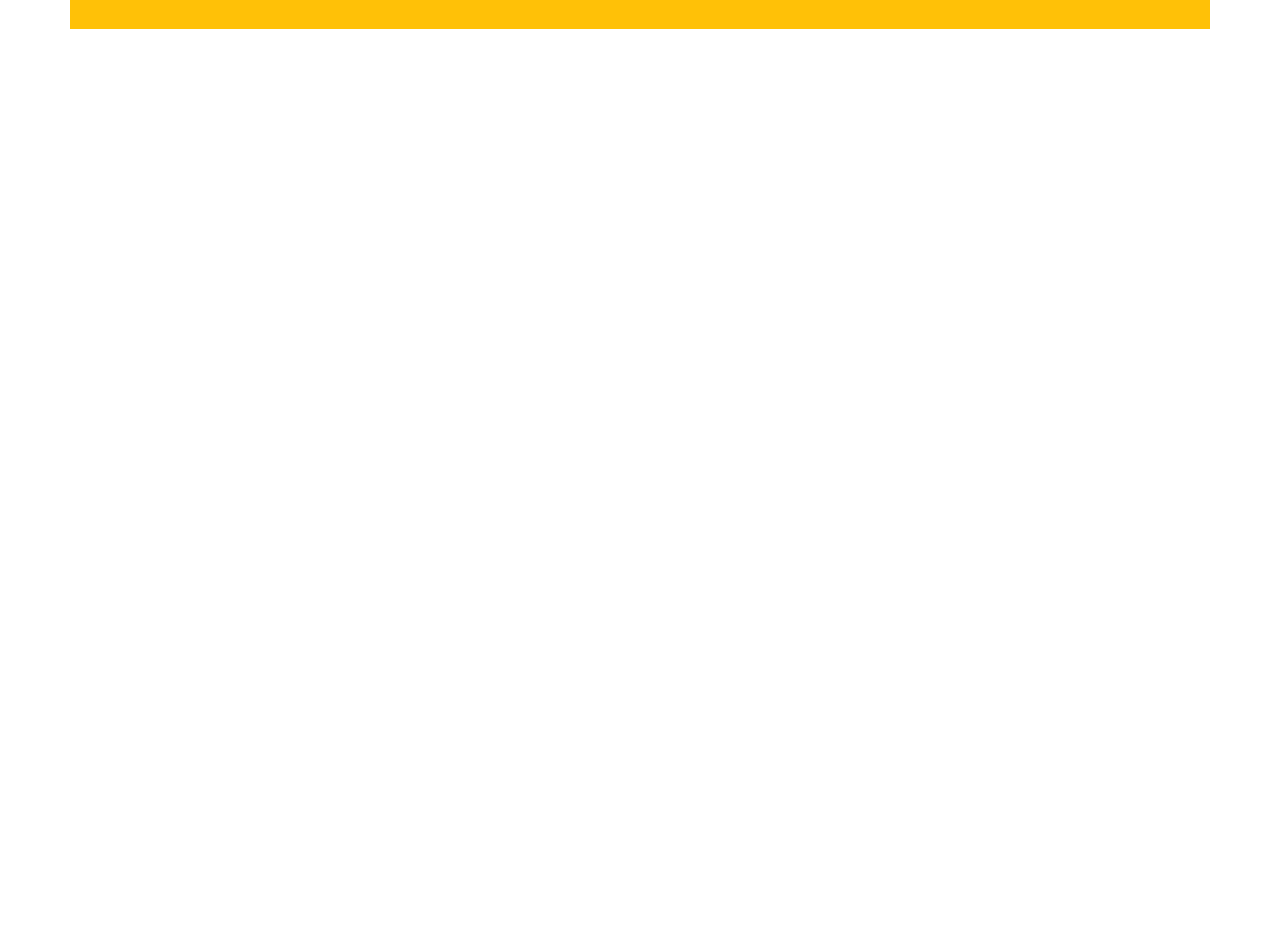
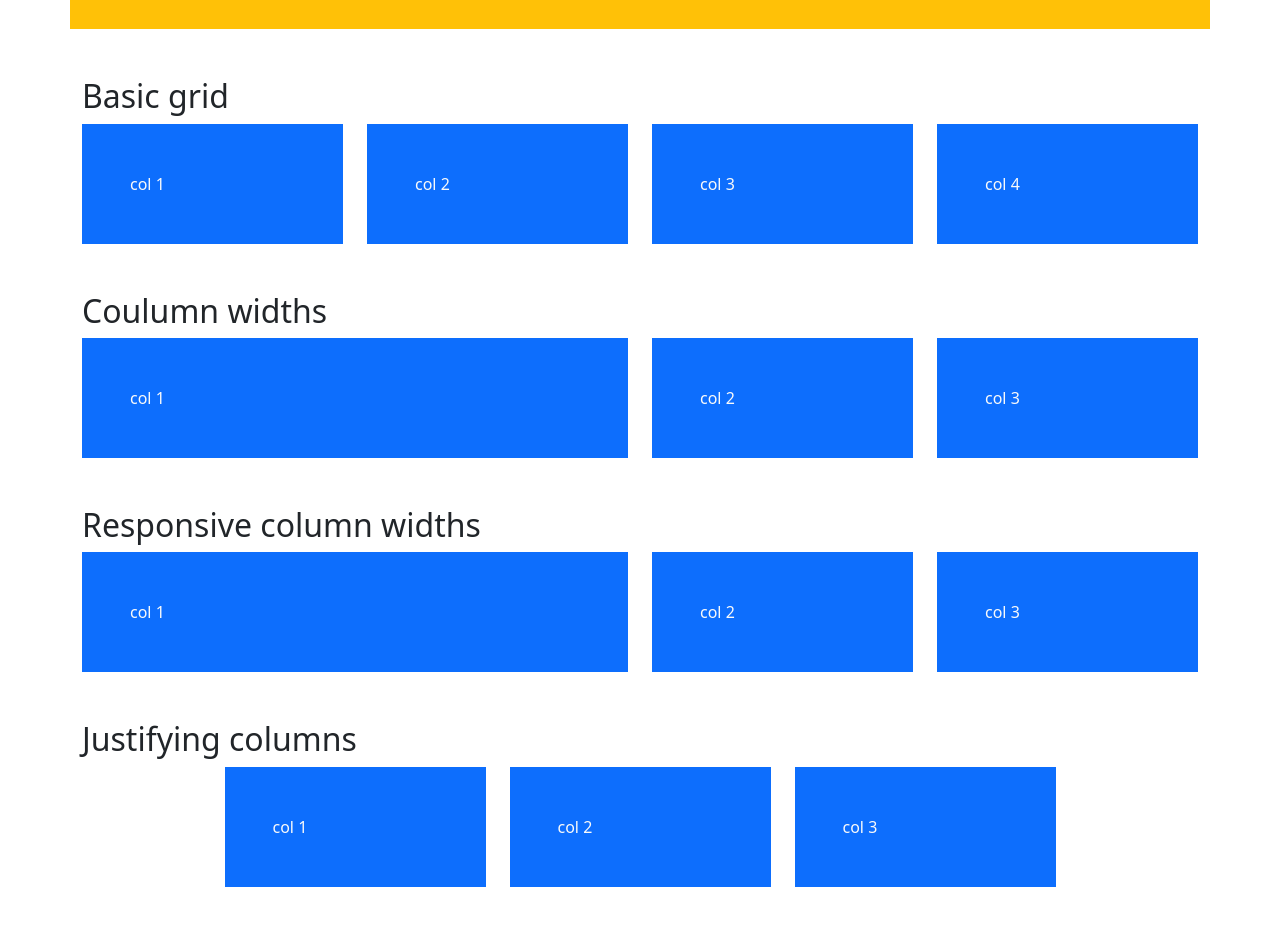
Before and after one commit to jamextech1/my-bootstrap5-tutorial, a plain HTML site: page index.html in a window 1280 px wide. Shown: the part 3855-4780 px from the top of the page. Before the commit the page ends 4140 px from the top, so only its background shows below. Drawn offline with nearby package versions, Linux system fonts and the light colour scheme.

Commit message:
still on this learnin process, mehn bootstrap classes are crazy, like very huge, lots of classes to get what you want though lesser codes unlike using vanilla css and javascript

```diff
--- a/index.html
+++ b/index.html
@@ -178,6 +178,89 @@
       </p>
     </div>
 
+    <!-- rows and column with bootstrap -->
+
+    <div class="container-lg my-5">
+      <h2>Basic grid</h2>
+
+      <div class="row">
+        <!-- col 1 -->
+        <div class="col">
+          <div class="bg-primary text-light p-5">col 1</div>
+        </div>
+        <!-- col 2 -->
+        <div class="col">
+          <div class="bg-primary text-light p-5">col 2</div>
+        </div>
+        <!-- col 3 -->
+        <div class="col">
+          <div class="bg-primary text-light p-5">col 3</div>
+        </div>
+        <!-- col 4 -->
+        <div class="col">
+          <div class="bg-primary text-light p-5">col 4</div>
+        </div>
+      </div>
+    </div>
+
+    <!--  -->
+
+    <div class="container-lg my-5">
+      <h2>Coulumn widths</h2>
+
+      <div class="row">
+        <!-- col 1 -->
+        <div class="col-6">
+          <div class="bg-primary text-light p-5">col 1</div>
+        </div>
+        <!-- col 2 -->
+        <div class="col-3">
+          <div class="bg-primary text-light p-5">col 2</div>
+        </div>
+        <!-- col 3 -->
+        <div class="col-3">
+          <div class="bg-primary text-light p-5">col 3</div>
+        </div>
+      </div>
+    </div>
+
+    <!--  -->
+    <div class="container-lg my-5">
+      <h2>Responsive column widths</h2>
+
+      <div class="row">
+        <!-- col 1 -->
+        <div class="col-sm-4 col-lg-6">
+          <div class="bg-primary text-light p-5">col 1</div>
+        </div>
+        <!-- col 2 -->
+        <div class="col-sm-4 col-lg-3">
+          <div class="bg-primary text-light p-5">col 2</div>
+        </div>
+        <!-- col 3 -->
+        <div class="col-sm-4 col-lg-3">
+          <div class="bg-primary text-light p-5">col 3</div>
+        </div>
+      </div>
+    </div>
+
+    <!--  -->
+    <div class="container-lg my-5">
+      <h2>Justifying columns</h2>
+
+      <div class="row justify-content-center">
+        <div class="col-md-3">
+          <div class="p-5 bg-primary text-light">col 1</div>
+        </div>
+        <div class="col-md-3">
+          <div class="p-5 bg-primary text-light">col 2</div>
+        </div>
+        <div class="col-md-3">
+          <div class="p-5 bg-primary text-light">col 3</div>
+        </div>
+      </div>
+    </div>
+
     <!-- bootstrap js -->
     <script
       src="https://cdn.jsdelivr.net/npm/bootstrap@5.2.2/dist/js/bootstrap.bundle.min.js"
```
